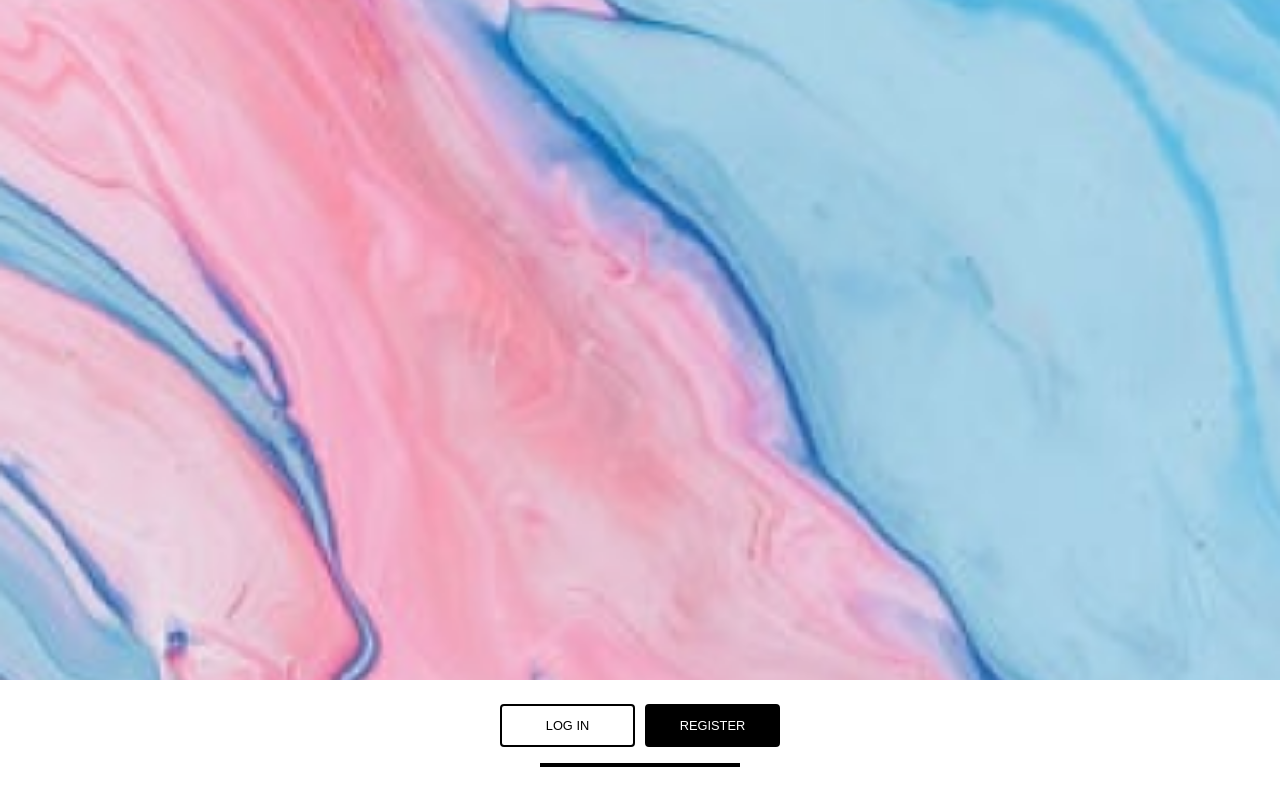
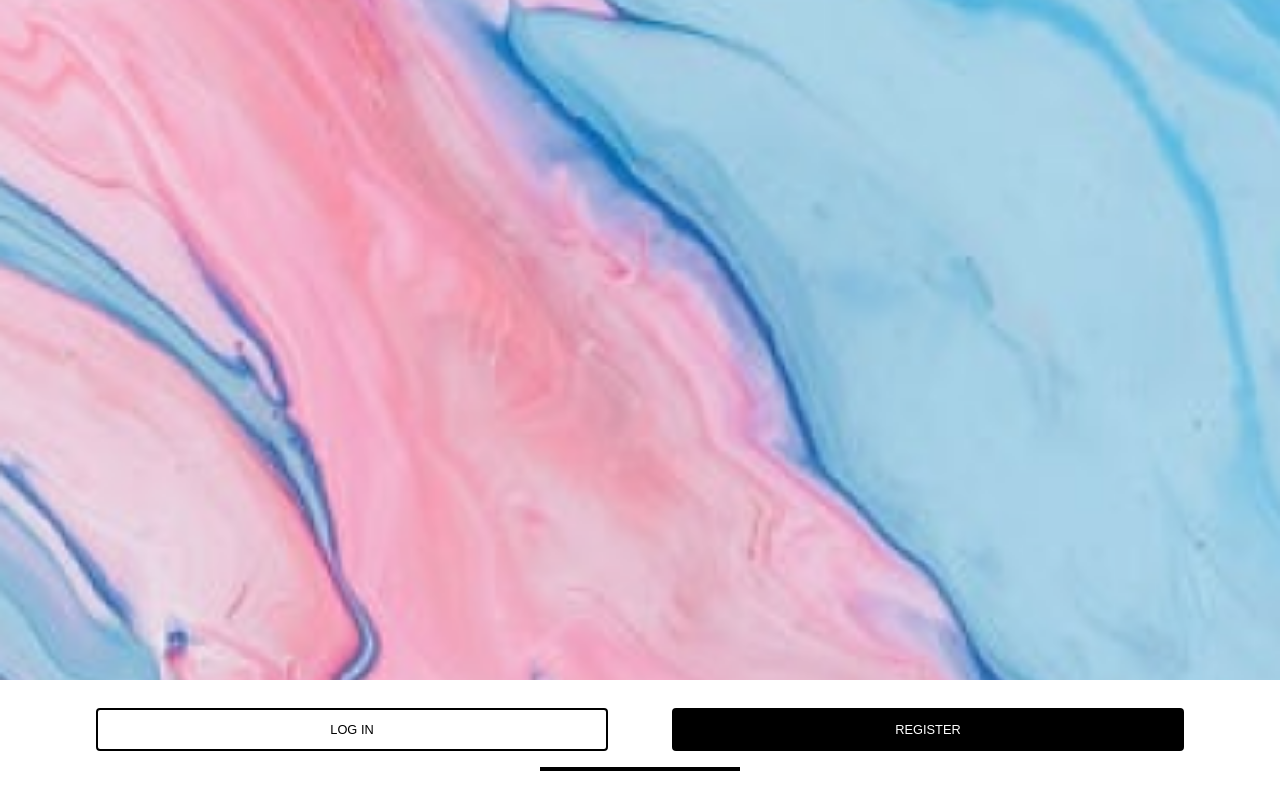
Before and after one commit to matheuspaivah2/gestao-de-habitos, a React (Create React App) app: page / in a window 1280 px wide. Built offline with nearby package versions, Linux system fonts and the light colour scheme.

Commit message:
fix: Size of component Button

```diff
--- a/src/components/Button/styles.js
+++ b/src/components/Button/styles.js
@@ -4,11 +4,12 @@ export const Container = styled.button`
   border: 2px solid black;
   border-radius: 4px;
   background-color: black;
-  width: 135px;
+  width: 40%;
   padding: 6px;
-  padding-top: 12px;
-  padding-bottom: 12px;
+  padding-top: 1.5vh;
+  padding-bottom: 1.5vh;
   color: ${({ white }) => (white ? "black" : "white")};
   background-color: ${({ white }) => (white ? "white" : "black")};
   font-size: 0.8rem;
+  cursor: pointer;
 `;
--- a/src/pages/Home/styles.js
+++ b/src/pages/Home/styles.js
@@ -15,8 +15,8 @@ export const Container = styled.div`
   }
   .containerButtons {
     display: flex;
-    margin-top: 3vh;
-    column-gap: 10px;
+    margin-top: 3.5vh;
+    column-gap: 5%;
     justify-content: center;
   }
 
```
